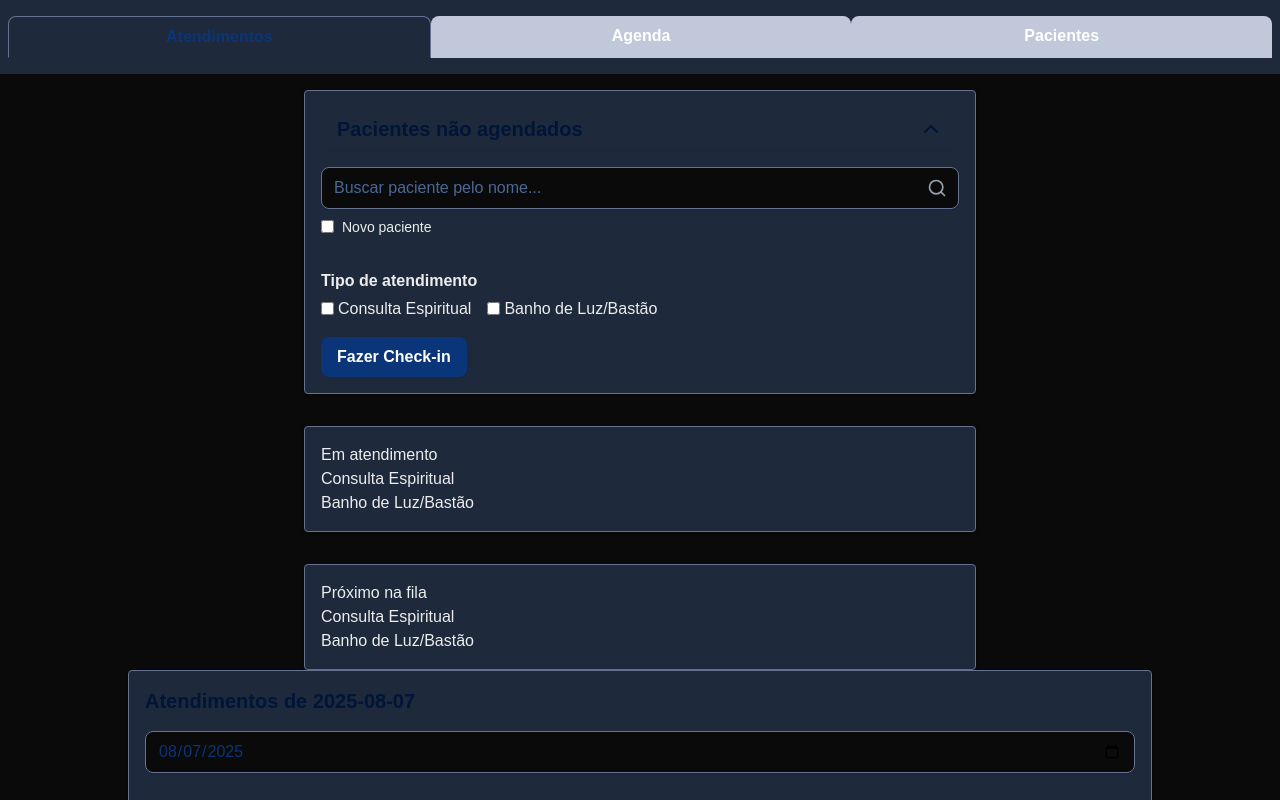
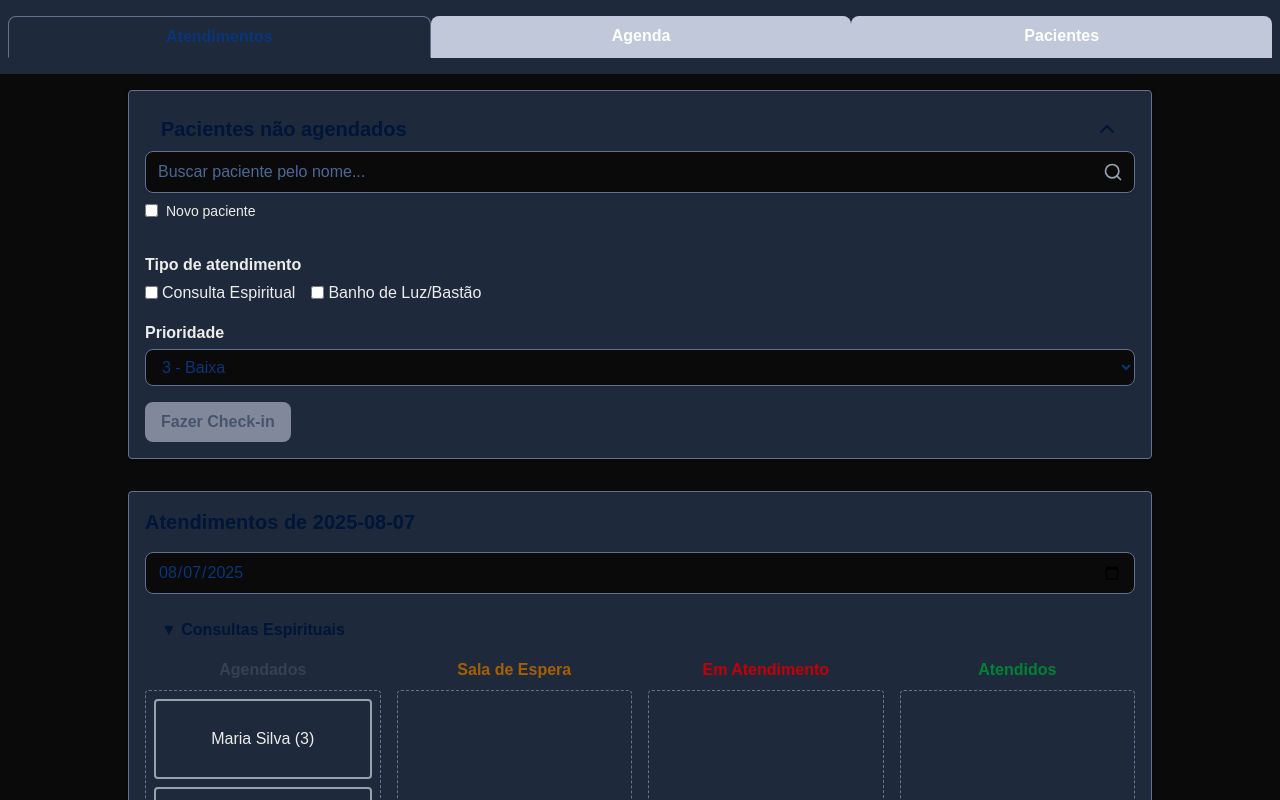
Before and after one commit to ammtsz/scp_frontend, a Next.js app: page /attendance in a window 1280 px wide. Both pictures are taken after a click on the button "Pacientes não agendados". Shown: the top 800 px of the page. Built offline with nearby package versions, Linux system fonts and the light colour scheme.

Commit message:
style: consistent disabled button states and modal improvements

```diff
--- a/src/app/attendance/page.tsx
+++ b/src/app/attendance/page.tsx
@@ -2,6 +2,7 @@
 
 import AttendanceList from "@/components/AttendanceList";
 import CheckIn from "@/components/CheckIn";
+import { IPriority } from "@/types/db";
 import React, { useState } from "react";
 
 export default function AttendancePage() {
@@ -9,28 +10,20 @@ export default function AttendancePage() {
     name: string;
     types: string[];
     isNew: boolean;
+    priority: IPriority;
   } | null>(null);
 
   return (
-    <div className="flex flex-col">
-      <div className="flex w-full flex-col gap-8">
-        <CheckIn
-          onCheckIn={(name, types, isNew) =>
-            setExternalCheckIn({ name, types, isNew })
-          }
-        />
-        <div className="w-full max-w-2xl mx-auto p-4 bg-[color:var(--surface)] rounded shadow border border-[color:var(--border)]">
-          Em atendimento
-          <div>Consulta Espiritual</div>
-          <div>Banho de Luz/Bastão</div>
-        </div>
-        <div className="w-full max-w-2xl mx-auto p-4 bg-[color:var(--surface)] rounded shadow border border-[color:var(--border)]">
-          Próximo na fila
-          <div>Consulta Espiritual</div>
-          <div>Banho de Luz/Bastão</div>
-        </div>
-      </div>
-      <AttendanceList externalCheckIn={externalCheckIn} />
+    <div className="flex flex-col gap-8 mb-16">
+      <CheckIn
+        onCheckIn={(name, types, isNew, priority) =>
+          setExternalCheckIn({ name, types, isNew, priority })
+        }
+      />
+      <AttendanceList
+        externalCheckIn={externalCheckIn}
+        onCheckInProcessed={() => setExternalCheckIn(null)}
+      />
     </div>
   );
 }
--- a/src/app/globals.css
+++ b/src/app/globals.css
@@ -87,13 +87,12 @@ body {
 }
 
 .button, button {
-  /* width: 100%; */
   padding: 0.5rem 1rem;
   font-weight: 600;
   border-radius: 0.5rem;
-  box-shadow: 0 1px 2px 0 rgb(0 0 0 / 0.05);
   transition: all 0.2s;
   border: none;
+  cursor: pointer;
 }
 
 .button-primary {
@@ -102,6 +101,26 @@ body {
 }
 .button-primary:hover {
   background: var(--primary-dark);
+}
+
+.button:disabled,
+.button[disabled],
+.button-primary:disabled,
+.button-primary[disabled],
+.button-secondary:disabled,
+.button-secondary[disabled],
+.button-link:disabled,
+.button-link[disabled],
+.button-outline:disabled,
+.button-outline[disabled],
+button:disabled,
+button[disabled] {
+  background: var(--light);
+  color: var(--border);
+  cursor: not-allowed;
+  opacity: 0.6;
+  border: none;
+  box-shadow: none;
 }
 
 .button-secondary {
--- a/src/components/AttendanceList/index.tsx
+++ b/src/components/AttendanceList/index.tsx
@@ -2,13 +2,19 @@
 
 import React from "react";
 import { useAttendanceList } from "./useAttendanceList";
-import { IAttendanceProgression, IAttendanceType } from "@/types/db";
+import { IAttendanceProgression, IAttendanceType, IPriority } from "@/types/db";
 import ConfirmModal from "@/components/ConfirmModal/index";
 import AttendanceColumn from "./AttendanceColumn";
 
 const AttendanceList: React.FC<{
-  externalCheckIn?: { name: string; types: string[]; isNew: boolean } | null;
-}> = ({ externalCheckIn }) => {
+  externalCheckIn?: {
+    name: string;
+    types: string[];
+    isNew: boolean;
+    priority?: IPriority;
+  } | null;
+  onCheckInProcessed?: () => void;
+}> = ({ externalCheckIn, onCheckInProcessed }) => {
   const {
     selectedDate,
     setSelectedDate,
@@ -23,7 +29,16 @@ const AttendanceList: React.FC<{
     multiSectionModalOpen,
     handleMultiSectionConfirm,
     handleMultiSectionCancel,
+    checkInProcessed,
+    setCheckInProcessed,
   } = useAttendanceList(externalCheckIn);
+
+  React.useEffect(() => {
+    if (checkInProcessed && onCheckInProcessed) {
+      onCheckInProcessed();
+      setCheckInProcessed(false);
+    }
+  }, [checkInProcessed, onCheckInProcessed, setCheckInProcessed]);
 
   const [collapsed, setCollapsed] = React.useState<{
     [key in IAttendanceType]: boolean;
--- a/src/components/CheckIn/index.tsx
+++ b/src/components/CheckIn/index.tsx
@@ -1,38 +1,55 @@
-import React, { useState } from "react";
+import React from "react";
 import { Search, ChevronDown, ChevronUp } from "react-feather";
 import { attendanceTypes, useCheckIn } from "./useCheckIn";
+import { IPriority } from "@/types/db";
+import ConfirmModal from "@/components/ConfirmModal/index";
 
 // Add prop to receive callback for check-in from CheckIn form
 interface CheckInProps {
-  onCheckIn?: (patientName: string, types: string[], isNew: boolean) => void;
+  onCheckIn?: (
+    patientName: string,
+    types: string[],
+    isNew: boolean,
+    priority: IPriority
+  ) => void;
 }
 
 const CheckIn: React.FC<CheckInProps> = ({ onCheckIn }) => {
   const {
     search,
-    checkedIn,
+    setCheckedIn,
     selectedPatient,
     showDropdown,
     setShowDropdown,
     isNewPatient,
     setIsNewPatient,
     selectedTypes,
-    collapsed: initialCollapsed,
-    setCollapsed: setInitialCollapsed,
+    collapsed,
+    setCollapsed,
     filteredPatients,
     handleCheckIn,
     handleInputChange,
     handleSelect,
     handleTypeCheckbox,
+    priority,
+    setPriority,
   } = useCheckIn(onCheckIn);
 
-  const [collapsed, setCollapsed] = useState(true); // Closed by default
+  const [modalOpen, setModalOpen] = React.useState(false);
+
+  const handleCheckInWithModal = (e: React.FormEvent) => {
+    const success = handleCheckIn(e);
+    if (success) {
+      setModalOpen(true);
+      setCheckedIn(false);
+    }
+  };
 
   return (
-    <div className="w-full max-w-2xl mx-auto p-4 bg-[color:var(--surface)] rounded shadow border border-[color:var(--border)]">
+    <div className="w-full max-w-5xl mx-auto p-4 bg-[color:var(--surface)] rounded shadow border border-[color:var(--border)]">
       <button
         type="button"
-        className="flex items-center justify-between w-full text-xl font-bold mb-4 text-[color:var(--primary-dark)] focus:outline-none"
+        className="flex items-center justify-between w-full text-xl font-bold text-[color:var(--primary-dark)] focus:outline-none"
         onClick={() => setCollapsed((c) => !c)}
         aria-expanded={!collapsed}
         aria-controls="not-scheduled-form"
@@ -48,7 +65,7 @@ const CheckIn: React.FC<CheckInProps> = ({ onCheckIn }) => {
         <form
           id="not-scheduled-form"
           className=""
-          onSubmit={handleCheckIn}
+          onSubmit={handleCheckInWithModal}
           autoComplete="off"
         >
           <div className="relative mb-2">
@@ -101,7 +118,7 @@ const CheckIn: React.FC<CheckInProps> = ({ onCheckIn }) => {
               Novo paciente
             </label>
           </div>
-          <div className="mb-2">
+          <div className="mb-4">
             <label className="block font-bold mb-1">Tipo de atendimento</label>
             <div className="flex gap-4">
               {attendanceTypes.map((type) => (
@@ -117,22 +134,38 @@ const CheckIn: React.FC<CheckInProps> = ({ onCheckIn }) => {
               ))}
             </div>
           </div>
+          <div className="mb-2">
+            <label className="block font-bold mb-1">Prioridade</label>
+            <select
+              className="input w-full"
+              value={priority}
+              onChange={(e) => setPriority(e.target.value as IPriority)}
+            >
+              <option value="1">1 - Alta</option>
+              <option value="2">2 - Média</option>
+              <option value="3">3 - Baixa</option>
+            </select>
+          </div>
           <button
             type="submit"
             className="button button-primary mt-2"
             disabled={
               isNewPatient
-                ? !search || selectedTypes.length === 0
-                : !selectedPatient || selectedTypes.length === 0
+                ? !search || selectedTypes.length === 0 || !priority
+                : !selectedPatient || selectedTypes.length === 0 || !priority
             }
           >
             Fazer Check-in
           </button>
-          {checkedIn && (
-            <div className="mt-2 text-green-600">Check-in realizado!</div>
-          )}
         </form>
       )}
+      <ConfirmModal
+        open={modalOpen}
+        message="Check-in realizado com sucesso!"
+        confirmLabel="Fechar"
+        cancelLabel=""
+        onConfirm={() => setModalOpen(false)}
+      />
     </div>
   );
 };
--- a/src/components/CheckIn/useCheckIn.ts
+++ b/src/components/CheckIn/useCheckIn.ts
@@ -1,12 +1,13 @@
 import { useState } from "react";
 import { usePatients } from "@/contexts/PatientsContext";
+import { IPriority } from "@/types/db";
 
 export const attendanceTypes = [
   { value: "spiritual", label: "Consulta Espiritual" },
   { value: "lightBath", label: "Banho de Luz/Bastão" },
 ];
 
-export function useCheckIn(onCheckIn?: (patientName: string, types: string[], isNew: boolean) => void) {
+export function useCheckIn(onCheckIn?: (patientName: string, types: string[], isNew: boolean, priority: "1" | "2" | "3") => void) {
   const { patients } = usePatients();
   const [search, setSearch] = useState("");
   const [checkedIn, setCheckedIn] = useState(false);
@@ -14,7 +15,8 @@ export function useCheckIn(onCheckIn?: (patientName: string, types: string[], is
   const [showDropdown, setShowDropdown] = useState(false);
   const [isNewPatient, setIsNewPatient] = useState(false);
   const [selectedTypes, setSelectedTypes] = useState<string[]>([]);
-  const [collapsed, setCollapsed] = useState(false);
+  const [priority, setPriority] = useState<IPriority>("3");
+  const [collapsed, setCollapsed] = useState(true);
 
   const filteredPatients = patients.filter((p) =>
     p.name.toLowerCase().includes(search.toLowerCase())
@@ -26,14 +28,17 @@ export function useCheckIn(onCheckIn?: (patientName: string, types: string[], is
     if ((isNewPatient && search) || (!isNewPatient && selectedPatient)) {
       setCheckedIn(true);
       if (onCheckIn && name) {
-        onCheckIn(name, selectedTypes, isNewPatient);
+        onCheckIn(name, selectedTypes, isNewPatient, priority);
       }
       setSearch("");
       setShowDropdown(false);
       setSelectedPatient("");
       setSelectedTypes([]);
       setIsNewPatient(false);
+      setCollapsed(true);
+      return true;
     }
+    return false;
   }
 
   function handleInputChange(e: React.ChangeEvent<HTMLInputElement>) {
@@ -70,6 +75,8 @@ export function useCheckIn(onCheckIn?: (patientName: string, types: string[], is
     setIsNewPatient,
     selectedTypes,
     setSelectedTypes,
+    priority,
+    setPriority,
     collapsed,
     setCollapsed,
     filteredPatients,
--- a/src/components/ConfirmModal/index.tsx
+++ b/src/components/ConfirmModal/index.tsx
@@ -7,7 +7,7 @@ interface ConfirmModalProps {
   confirmLabel?: string;
   cancelLabel?: string;
   onConfirm: () => void;
-  onCancel: () => void;
+  onCancel?: () => void;
 }
 
 const ConfirmModal: React.FC<ConfirmModalProps> = ({
@@ -32,9 +32,11 @@ const ConfirmModal: React.FC<ConfirmModalProps> = ({
           {message}
         </div>
         <div className="flex gap-4 justify-end">
-          <button className="button button-secondary" onClick={onCancel}>
-            {cancelLabel}
-          </button>
+          {cancelLabel && (
+            <button className="button button-secondary" onClick={onCancel}>
+              {cancelLabel}
+            </button>
+          )}
           <button
             className={`button button-primary${
               confirmLabel === "Remover"
```
Also changed, not shown: src/components/AttendanceList/useAttendanceList.ts (+33 -4 lines).
